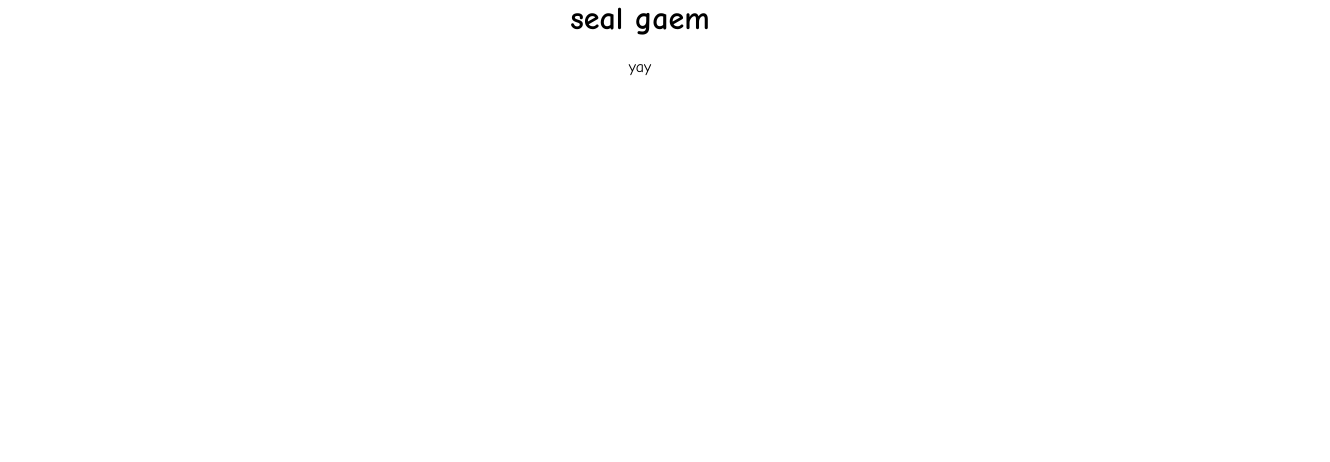
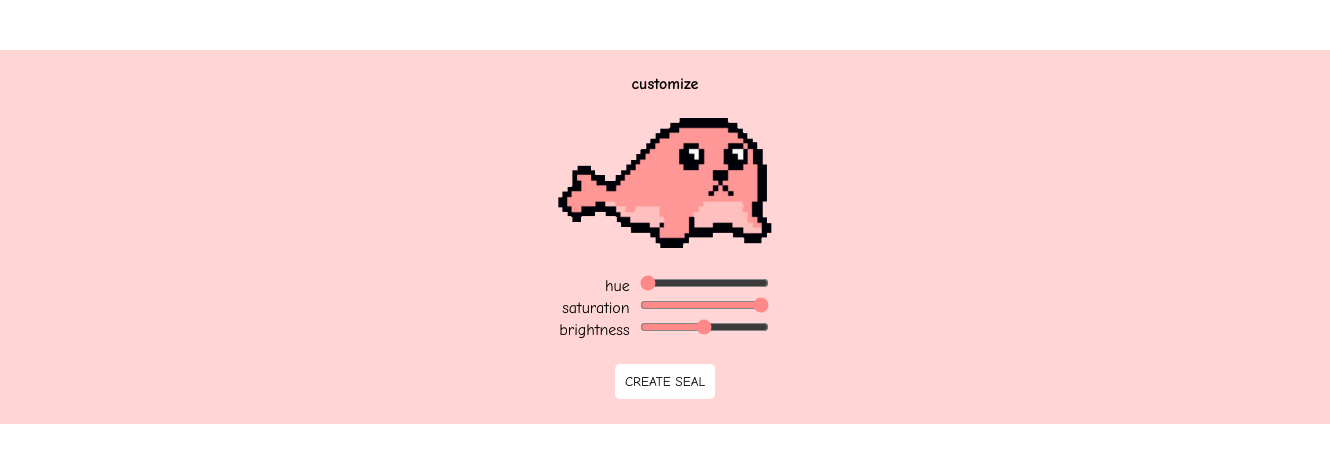
Before and after one commit to Nunnerrs/seal-gaem, a plain HTML site: page index.html in a window 1280 px wide. Shown: the whole page, 1330 px wide, since content can reach past the window. Drawn offline with Linux system fonts and the light colour scheme; a web font is replaced by a local one.

Commit message:
create sealsss

```diff
--- a/index.html
+++ b/index.html
@@ -5,18 +5,20 @@
         <meta name="description" content="">
         <meta name="viewport" content="width=device-width, initial-scale=1.0">
         <link href="" rel="icon">
-        <link href="" rel="stylesheet">
-        <style>
-            body {
-                color: rgb(0, 0, 0);
-                font-family: 'Comic Sans MS', 'Chalkboard SE';
-                margin: auto;
-                text-align: center;
-            }
-        </style>
+        <link href="style.css" rel="stylesheet">
+        <link href="https://fonts.googleapis.com/css2?family=Short+Stack" rel="stylesheet">
     </head>
     <body>
-        <h1>seal gaem</h1>
-        <p>yay</p>
+        <div id="area"></div>
+        <div id="customize">
+            <span style="font-weight: bold">customize</span>
+            <img id="model" src="assets/seal.png">
+            <div id="sliders">
+                <label for="hue">hue</label><input id="hue" max="365" min="0" type="range" value="0"><br>
+                <label for="sat">saturation</label><input id="sat" max="0" min="-100" type="range" value="0"><br>
+                <label for="bri">brightness</label><input id="bri" max="150" min="50" type="range" value="100">
+            </div>
+            <button id="create">CREATE SEAL</button>
+        </div>
     </body>
 </html>
--- /dev/null
+++ b/style.css
@@ -0,0 +1,50 @@
+:root {
+    --silly: 'Short Stack', 'Chalkboard SE', 'Comic Sans MS', sans-serif;
+}
+body {
+    color: rgb(0, 0, 0);
+    font-family: var(--silly);
+    margin: auto;
+    overflow: hidden;
+    padding-top: 25px;
+    text-align: center;
+}
+button {
+    border: 0;
+    border-radius: 5px;
+    font-family: var(--silly);
+    padding: 10px;
+}
+button:hover {
+    cursor: pointer;
+    filter: brightness(95%);
+}
+input[type="range"] {
+    accent-color: #ff8989;
+    margin-left: 10px;
+}
+#create {
+    background-color: white;
+    margin: 25px auto auto;
+}
+#customize {
+    background: #ffd5d5;
+    bottom: -320px;
+    margin-top: 25px;
+    padding: 25px;
+    /* position: fixed; */
+    width: 100%;
+}
+#customize > * {
+    display: block;
+}
+#model {
+    margin: 25px auto;
+    width: 214px;
+    text-align: center;
+}
+#sliders {
+    margin: auto;
+    text-align: right;
+    width: max-content;
+}
```
Also changed, not shown: script.js (added, +28 -0 lines), assets/seal.gif (added), assets/seal.png (added).
